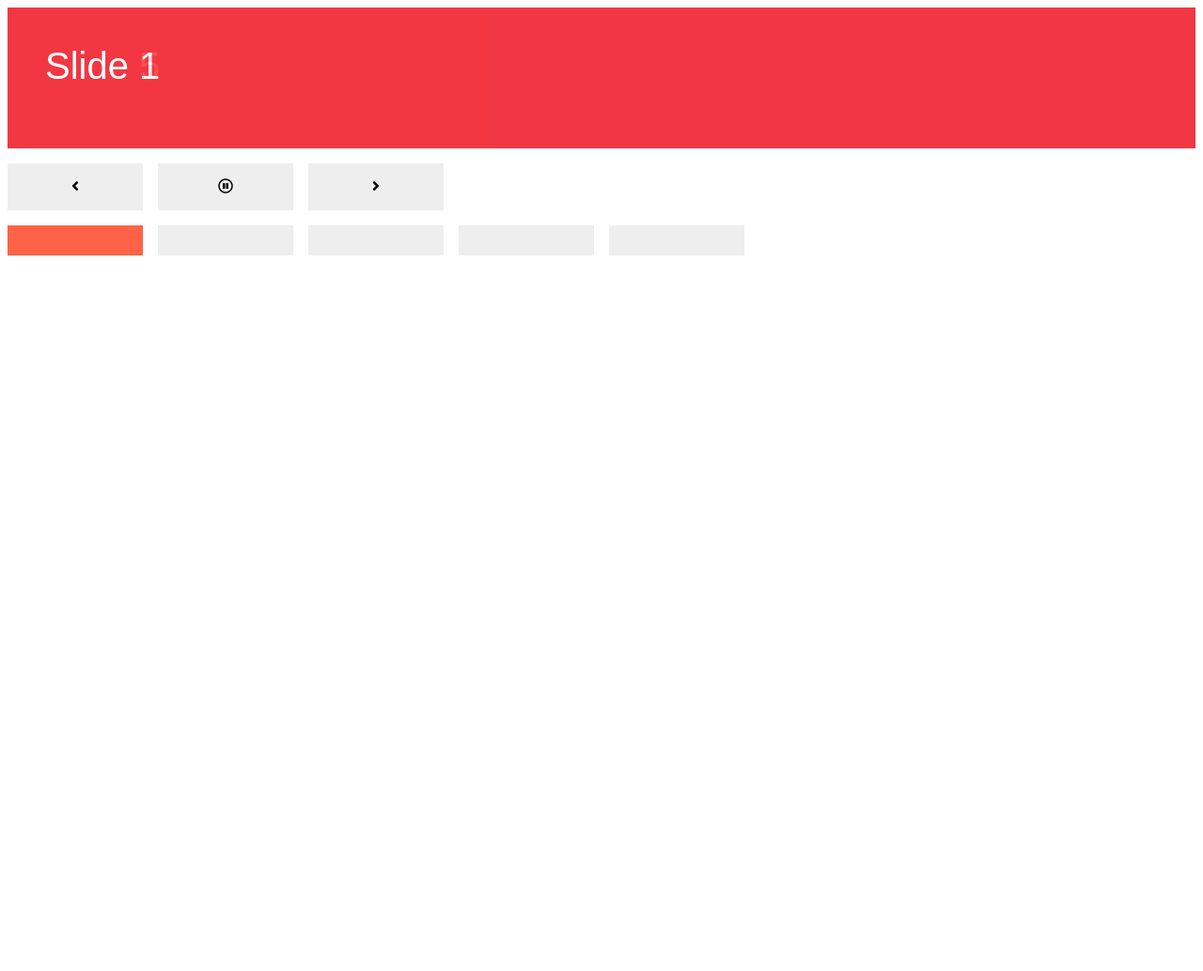
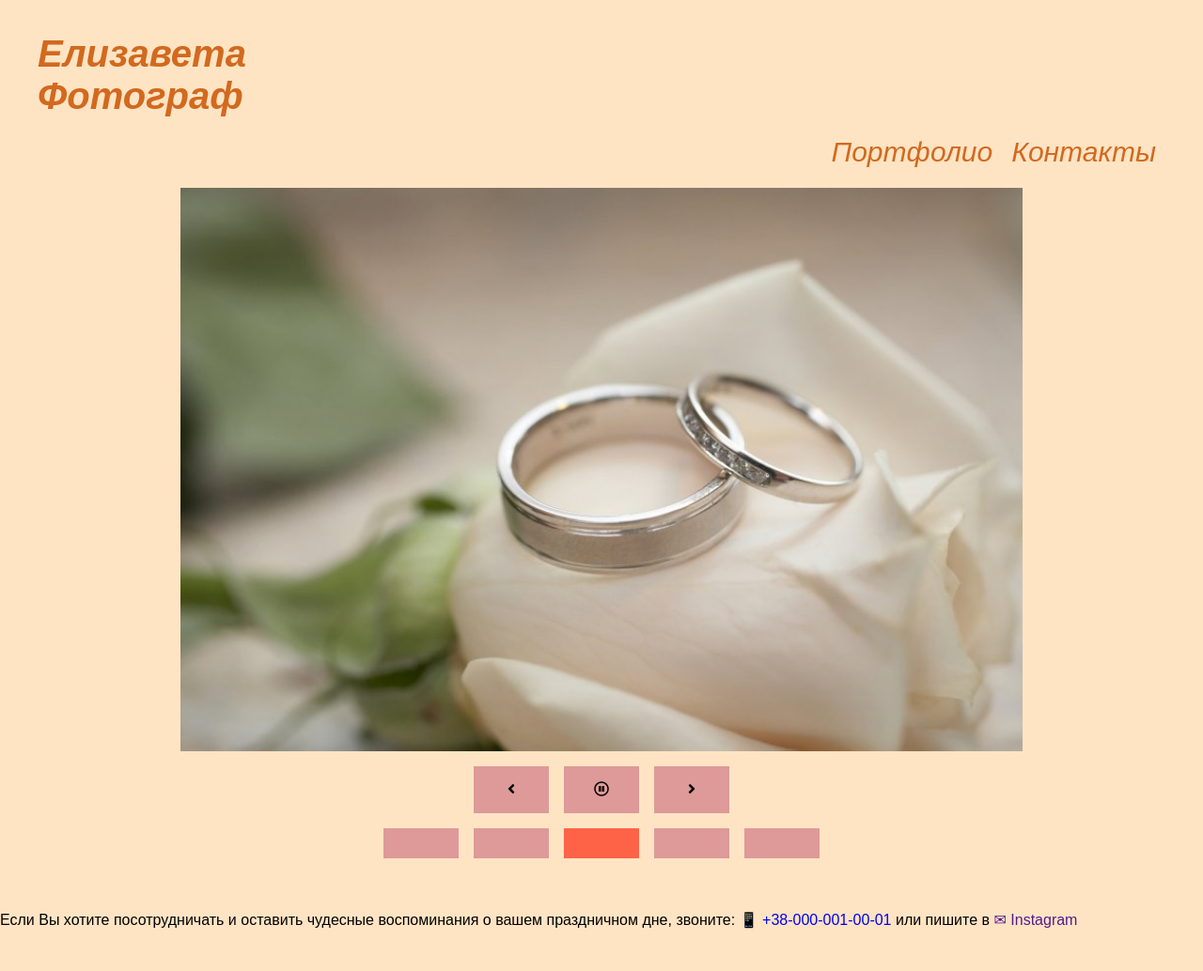
Before and after one commit to KaterynaNav/lesson18-19js, a website with bundled scripts: page index.html in a window 1280 px wide. Shown: the whole page at 94% size. Before the commit the page ends 800 px from the top, so only its background shows below. Built offline with nearby package versions, Linux system fonts and the light colour scheme.

Commit message:
внешний вид done

```diff
--- a/css/style.css
+++ b/css/style.css
@@ -2,18 +2,84 @@
 essential styles:
 these make the slideshow work
 */
+* {
+  box-sizing: border-box;
+}
 
 body {
+  background-color: bisque;
+  margin: 0;
   font-family: Arial, Helvetica, sans-serif;
 }
 
+.header {
+  position: relative;
+  min-height: 180px;
+}
+
+.header-menu {
+  position: absolute;
+  width: 100%;
+  top: 0;
+  left: 0;
+  padding: 20px 0;
+}
+
+.header-menu__container {
+  display: grid;
+  align-items: center;
+  padding: 0 40px;
+}
+
+.header-logo {
+  font-size: 40px;
+  font-weight: bold;
+  color: chocolate;
+  margin-top: 15px;
+  font-style: italic;
+}
+
+
+
+.header-navbar__list {
+  margin: 0;
+  display: flex;
+  list-style: none;
+  justify-content: flex-end;
+}
+
+.header-navbar__item {
+
+  list-style-type: none;
+}
+
+.header-navbar__link {
+  position: relative;
+  padding: 20px 10px;
+  text-decoration: none;
+  display: block;
+  color: chocolate;
+  font-size: 30px;
+  font-style: italic;
+  text-decoration: none;
+}
+
+.main {
+  margin-top: 20px;
+  margin-bottom: 20px;
+}
+
+
+
 .slides {
   position: relative;
-  height: 150px;
+  height: 600px;
+  width: 70%;
   padding: 0px;
-  margin: 0px;
+  margin-left: auto;
+  margin-right: auto;
   list-style-type: none;
-  margin-bottom: 1em;
+
 }
 
 .slide {
@@ -21,10 +87,12 @@ body {
   left: 0px;
   top: 0px;
   width: 100%;
-  height: 100%;
+  height: 600px;
   opacity: 0;
   z-index: -999;
   transition: opacity 0.25s;
+  background-repeat: no-repeat;
+  background-size: cover;
 }
 
 .active {
@@ -32,42 +100,26 @@ body {
   z-index: 1;
 }
 
+
 /*
 non-essential styles:
 just for appearance; change whatever you want
 */
 
-.slide {
-  font-size: 40px;
+/* .slide {
+  /* font-size: 40px;
   padding: 40px;
   box-sizing: border-box;
   background: #333;
-  color: #fff;
-}
+  color: #fff; */
 
-.slide:nth-of-type(1) {
-  background: red;
-}
 
-.slide:nth-of-type(2) {
-  background: orange;
-}
-
-.slide:nth-of-type(3) {
-  background: green;
-}
-
-.slide:nth-of-type(4) {
-  background: blue;
-}
-
-.slide:nth-of-type(5) {
-  background: purple;
-}
 
 .indicators,
 .controls {
   display: flex;
+  justify-content: center;
+  margin-top: 1em;
   gap: 1em;
   margin-bottom: 1em;
 }
@@ -76,12 +128,13 @@ just for appearance; change whatever you want
 .control {
   display: block;
   padding: 1em 2em;
-  background-color: #eeeeee;
+  background-color: #de9999;
   cursor: pointer;
   user-select: none;
   min-width: 80px;
   text-align: center;
 }
+
 .control:hover {
   background-color: #cccccc;
 }
@@ -89,3 +142,13 @@ just for appearance; change whatever you want
 .indicator.active {
   background-color: tomato;
 }
+
+
+.footer {
+  min-height: 100px;
+  padding: 20px 0;
+}
+
+.footer-link {
+  text-decoration: none;
+}
--- a/index.html
+++ b/index.html
@@ -7,23 +7,60 @@
   <meta name="viewport" content="width=device-width, initial-scale=1.0">
   <link rel="stylesheet" href="libs/@fortawesome/fontawesome-free/css/all.min.css">
   <link rel="stylesheet" href="css/style.css">
-  <title>Document</title>
+  <title>PhotographerED</title>
 </head>
 
 <body>
-  <div id="carousel" class="carousel slider">
-    <ul id="slides-container" class="slides">
-      <li class="slide item active">Slide 1</li>
-      <li class="slide item">Slide 2</li>
-      <li class="slide item">Slide 3</li>
-      <li class="slide item">Slide 4</li>
-      <li class="slide item">Slide 5</li>
-    </ul>
 
-  </div>
+  <header class="header">
+    <div class="header-menu">
 
+      <div class="header-menu__container">
+
+        <div class="header-logo">
+          <span>Елизавета <br> Фотограф</span>
+        </div>
+
+        <div class="header-navbar">
+          <ul class="header-navbar__list">
+            <li class="header-navbar__item">
+              <a class="header-navbar__link" href="">Портфолио</a>
+            </li>
+            <li class="header-navbar__item">
+              <a class="header-navbar__link" href="">Контакты</a>
+            </li>
+          </ul>
+        </div>
+
+      </div>
+
+    </div>
+  </header>
+
+  <section class="main">
+
+    <div id="carousel" class="carousel slider">
+
+      <div id="slides-container" class="slides">
+        <div class="slide item active" style="background-image: url(img/photo1.jpg)"></div>
+        <div class="slide item" style="background-image: url(img/photo2.jpg)"></div>
+        <div class="slide item" style="background-image: url(img/photo3.jpg)"></div>
+        <div class="slide item" style="background-image: url(img/photo4.jpg)"></div>
+        <div class="slide item" style="background-image: url(img/photo5.jpg)"></div>
+      </div>
+
+    </div>
+
+  </section>
+
+  <footer class="footer">
+    <p class="footer-message">Если Вы хотите посотрудничать и оставить чудесные воспоминания о вашем праздничном дне, звоните: <a class="footer-link"
+        href="tel:+380000000000">&#128241; +38-000-001-00-01</a> или пишите в
+      <a class="footer-link" href="">&#9993; Instagram</a></p>
+  </footer>
 
   <script src="js/index.js" type="module"></script>
+
 </body>
 
 </html>
--- a/js/index.js
+++ b/js/index.js
@@ -4,7 +4,7 @@
 const carousel = new SwipeCarousel({
   containerID: '.slider',
   // slideID: '.item',
-  interval: 1000,
+  interval: 2000,
   // isPlaying: false
 });
 
```
Also changed, not shown: img/photo1.jpg (added), img/photo2.jpg (added), img/photo3.jpg (added), img/photo4.jpg (added), img/photo5.jpg (added).
